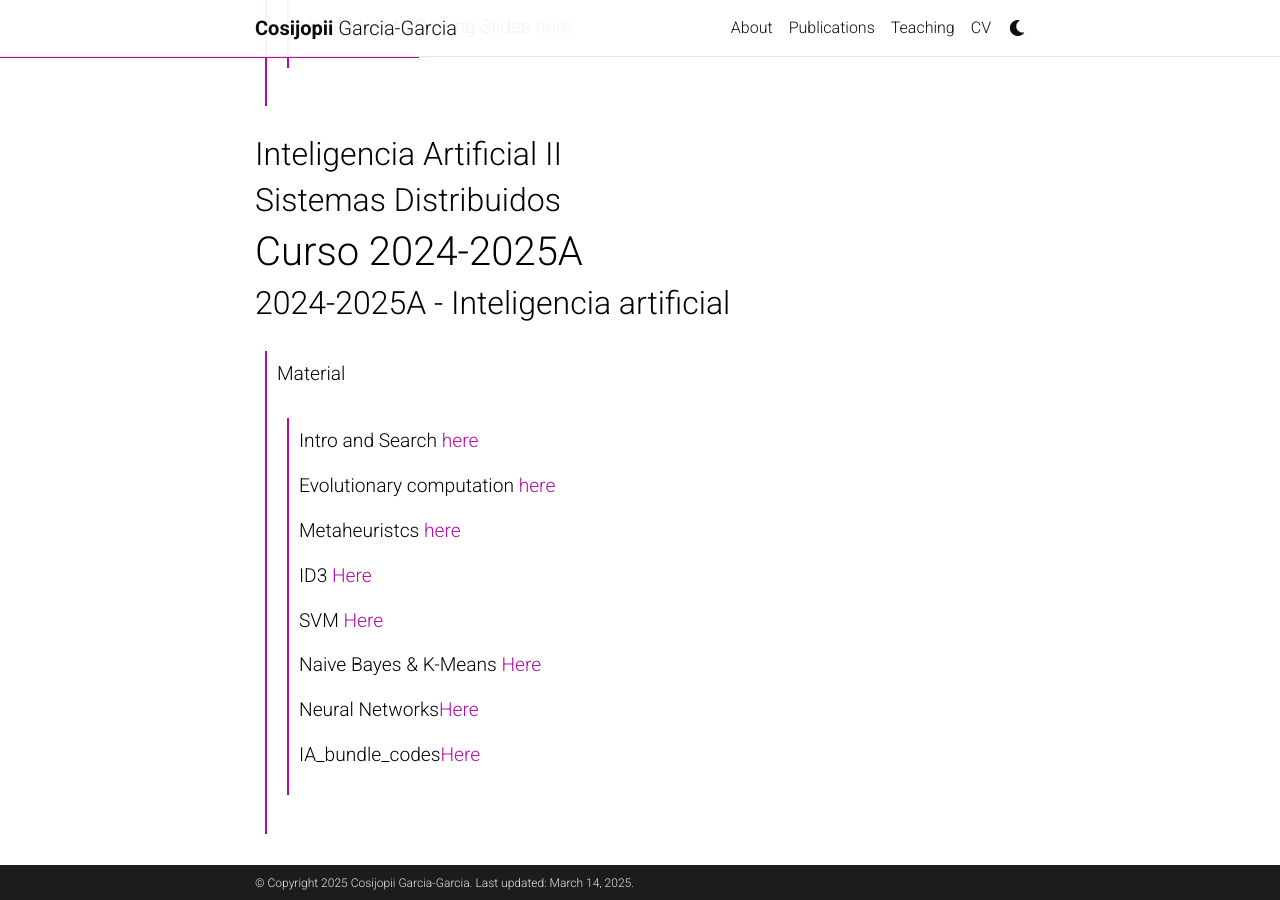
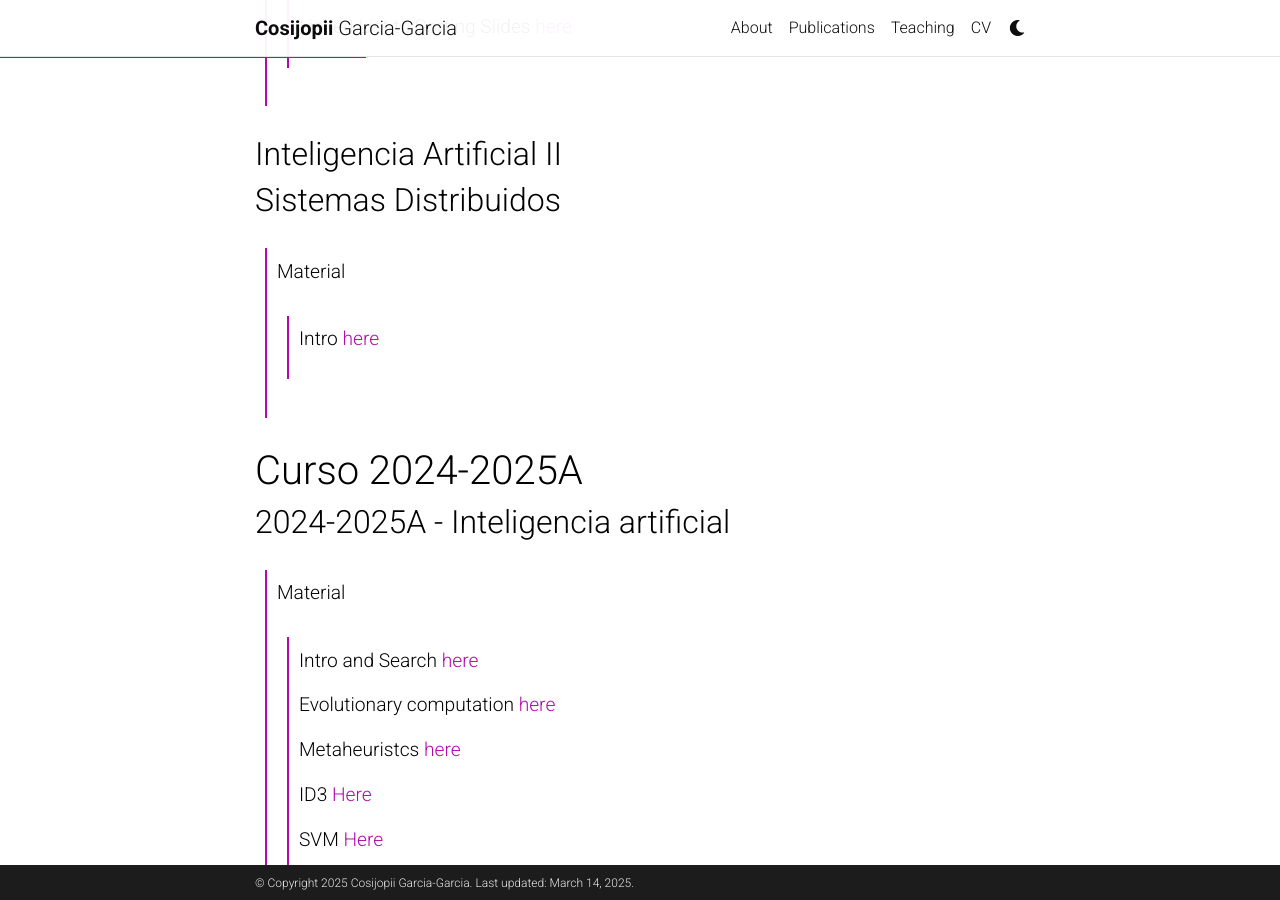
Before and after one commit to Cosijopiii/Cosijopiii.github.io, a Jekyll site: the page built from _projects/2_project.md, in a window 1280 px wide and 900 px high, scrolled down 492 px. Built offline with Jekyll 4.4.1, drawn with Linux system fonts in a browser that asks for light colours; comment, search, counter and statistics services are not loaded; a style sheet for code colours, icons or effects is not loaded.

Commit message:
Update 2_project.md

```diff
--- a/_projects/2_project.md
+++ b/_projects/2_project.md
@@ -23,7 +23,9 @@ category: work
 ## Inteligencia Artificial II
 
 ## Sistemas Distribuidos
-
+>Material
+>>Intro   [here](/assets/pdf/Sistemas_Distribuidos_U1.pdf)
+>>
 
 
 # Curso 2024-2025A
```
